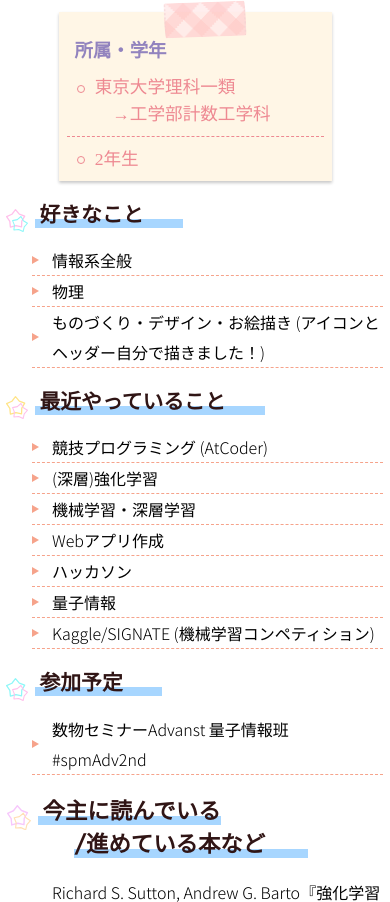
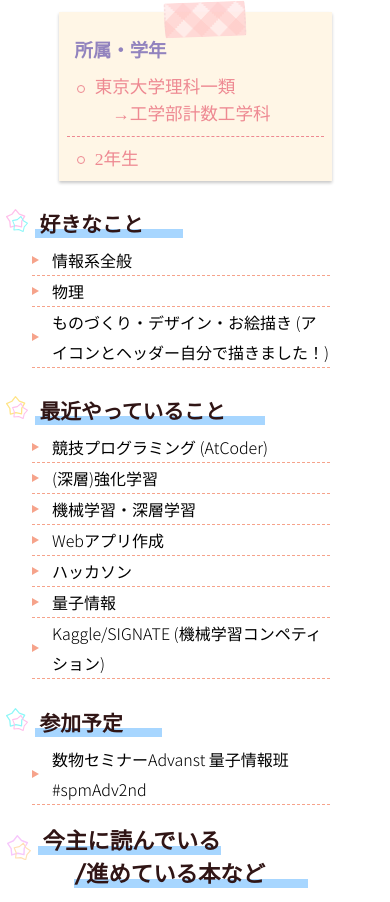
Before and after one commit to mkkysnd/mkkysnd.github.io, a plain HTML site: page index.html in a window 390 px wide. Shown: the part 297-1199 px from the top of the page. Drawn offline with Linux system fonts and the light colour scheme; some packages are replaced by stand-ins of ours; a web font is replaced by a local one.

Commit message:
modified title top

```diff
--- a/index.html
+++ b/index.html
@@ -71,7 +71,7 @@
                 <li>数物セミナーAdvanst 量子情報班 #spmAdv2nd</li>
             </ul>
 
-            <h2 class="titleD"><span class="uline">今主に読んでいる<br class="width-br">/進めている本など</span></h2>
+            <h2 class="titleD"><span class="uline uline-br">今主に読んでいる<br class="width-br">/進めている本など</span></h2>
             <ul class="enu1">
                 <li>Richard S. Sutton, Andrew G. Barto『強化学習 第2班』</li>
                 <li>Maria Schuld, Francesco Petruccione『量子コンピュータによる機械学習』</li>
@@ -87,7 +87,7 @@
                 <li>日本漢字能力検定協会『漢検1級分野別精選演習』</li>
             </ul>
 
-            <h2 class="titleA"><span class="uline">前に主に読んでいた<br class="width-br">/進めていた本など</span></h2>
+            <h2 class="titleA"><span class="uline uline-br">前に主に読んでいた<br class="width-br">/進めていた本など</span></h2>
             <ul class="enu1">
                 <li>大槻兼資，秋葉拓哉『問題解決力を鍛える！アルゴリズムとデータ構造』(けんちょん本)</li>
                 <li>畑浩之『基幹講座物理学 解析力学』</li>
--- a/style.css
+++ b/style.css
@@ -171,11 +171,11 @@ ul.enu1 li:before{
     -ms-transform: translateY(-50%);
     transform: translateY(-50%);
 }
-/* @media (max-width: 600px) {
+@media (max-width: 600px) {
     ul.enu1 {
-        width: 80%;
+        width: 85%;
     }
-} */
+}
 
 
 
@@ -197,7 +197,7 @@ ul.enu1 li:before{
     background: linear-gradient(to right, #f7c6bd, skyblue);
 } */
 @media (max-width: 600px) {
-    .uline {
+    .uline-br {
         top: -.5em;
     }
 }
```
